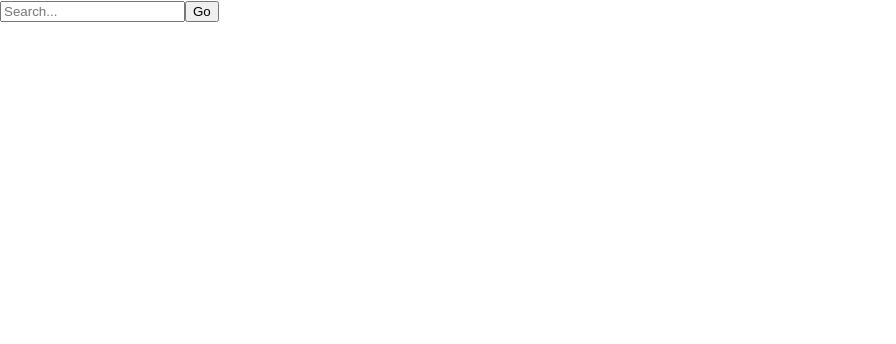
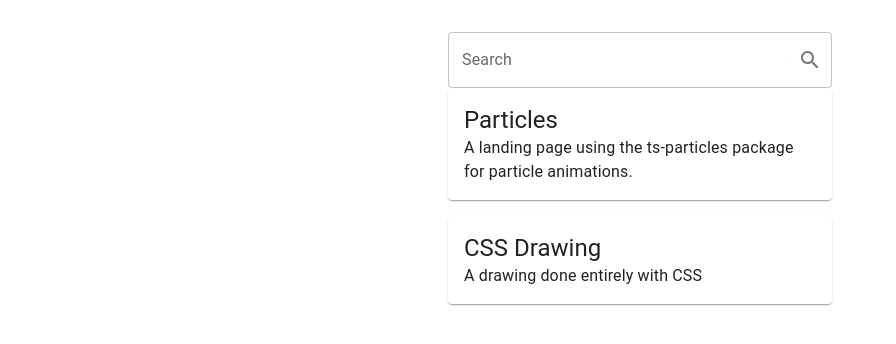
Before and after one commit to dillonreedy/homepage, a React (Create React App) app: page /home in a window 1280 px wide. Shown: the top 344 px of the page, without its empty margins (0-896 px from the left). Built offline with nearby package versions, Linux system fonts and the light colour scheme.

Commit message:
Added search page functionality

```diff
--- a/package.json
+++ b/package.json
@@ -4,6 +4,10 @@
   "private": true,
   "homepage": "http://dillonreedy.github.io/homepage",
   "dependencies": {
+    "@emotion/react": "^11.11.1",
+    "@emotion/styled": "^11.11.0",
+    "@mui/icons-material": "^5.14.7",
+    "@mui/material": "^5.14.7",
     "@testing-library/jest-dom": "^5.17.0",
     "@testing-library/react": "^13.4.0",
     "@testing-library/user-event": "^13.5.0",
--- a/src/AppRouter.tsx
+++ b/src/AppRouter.tsx
@@ -1,5 +1,5 @@
 import { Route, BrowserRouter as Router, Routes } from "react-router-dom"
-import Landing from "./pages/Landing"
+import Particles from "./pages/Particles"
 import Home from "./pages/Home";
 
 
@@ -7,7 +7,7 @@ const AppRouter: React.FC = () => {
     return (
         <Router>
             <Routes>
-                <Route path="/landing" element={<Landing />}/>
+                <Route path="/particles" element={<Particles />}/>
                 <Route path="/home" element={<Home />}/>
                 <Route path="/homepage" element={<Home />}/>
             </Routes>
--- a/src/components/SearchBar.tsx
+++ b/src/components/SearchBar.tsx
@@ -1,32 +1,121 @@
-// SearchBar.tsx
 import React, { useState } from 'react';
 import { useNavigate } from 'react-router-dom';
+import TextField from '@mui/material/TextField';
+import SearchIcon from '@mui/icons-material/Search';
+import InputAdornment from '@mui/material/InputAdornment';
+import IconButton from '@mui/material/IconButton';
+import Divider from '@mui/material/Divider';
+import {
+  Box,
+  Container,
+  Grid,
+  Card,
+  CardContent,
+  CardActionArea,
+  Typography,
+} from '@mui/material';
+
+const PAGE_NAMES = ['particles', 'css-drawing'];
+
+interface PageDescriptionCard {
+  title: string;
+  path: string;
+  description: string;
+}
+
+const PAGE_DESCRIPTIONS = [
+  {
+    title: 'Particles',
+    path: 'particles',
+    description:
+      'A landing page using the ts-particles package for particle animations.',
+  },
+  {
+    title: 'CSS Drawing',
+    path: 'css-drawing',
+    description: 'A drawing done entirely with CSS',
+  },
+];
 
 const SearchBar: React.FC = () => {
   const [query, setQuery] = useState<string>('');
+  const [pageDescriptionCards, setPageDescriptionCards] =
+    useState<PageDescriptionCard[]>(PAGE_DESCRIPTIONS);
   const navigate = useNavigate();
 
   const handleSubmit = (e: React.FormEvent<HTMLFormElement>) => {
     e.preventDefault();
-    if (query.toLowerCase() === 'home') {
-      navigate('/home');
-    } else if (query.toLowerCase() === 'landing') {
-      navigate('/landing');
+    if (PAGE_NAMES.includes(query.toLowerCase())) {
+      navigate(`/${query}`);
+    } else {
+      alert('Page not found');
+    }
+  };
+
+  const handleNavClick = (
+    e: React.MouseEvent<HTMLButtonElement, MouseEvent>,
+  ) => {
+    e.preventDefault();
+    if (PAGE_NAMES.includes(query.toLowerCase())) {
+      navigate(`/${query}`);
     } else {
       alert('Page not found');
     }
   };
 
   return (
-    <form onSubmit={handleSubmit}>
-      <input
-        type="text"
-        placeholder="Search..."
-        value={query}
-        onChange={(e) => setQuery(e.target.value)}
-      />
-      <button type="submit">Go</button>
-    </form>
+    <Container style={{ height: '100vh' }}>
+      <Grid
+        container
+        justifyContent="center"
+        alignItems="flex-start"
+        style={{ height: '100%', paddingTop: '2rem' }}
+      >
+        <Grid item xs={4} />
+        <Grid item xs={4}>
+          <Box
+            component="form"
+            onSubmit={handleSubmit}
+            display="flex"
+            alignItems="center"
+          >
+            <TextField
+              label="Search"
+              variant="outlined"
+              type="text"
+              value={query}
+              fullWidth
+              onChange={(e) => setQuery(e.target.value)}
+              InputProps={{
+                endAdornment: (
+                  <InputAdornment position="end">
+                    <Divider orientation="vertical" flexItem />
+                    <IconButton edge="end" onClick={(e) => handleNavClick(e)}>
+                      <SearchIcon />
+                    </IconButton>
+                  </InputAdornment>
+                ),
+              }}
+            />
+          </Box>
+          {pageDescriptionCards.map((pageDescription, index) => (
+            <Card key={index} sx={{ mb: 2 }}>
+              <CardActionArea
+                onClick={() => navigate(`/${pageDescription.path}`)}
+              >
+                <CardContent>
+                  <Typography variant="h5">{pageDescription.title}</Typography>
+                  <Typography variant="body1" component="div">
+                    {pageDescription.description}
+                  </Typography>
+                </CardContent>
+              </CardActionArea>
+            </Card>
+          ))}
+        </Grid>
+        <Grid item xs={4} />
+      </Grid>
+    </Container>
   );
 };
 
--- a/src/pages/Landing.tsx
+++ b/src/pages/Particles.tsx
@@ -1,10 +1,10 @@
 import { useCallback } from 'react';
 import type { Container, Engine } from 'tsparticles-engine';
-import Particles from 'react-tsparticles';
+import { Particles as ParticlesComponent } from 'react-tsparticles';
 import { loadSlim } from 'tsparticles-slim';
 
 
-const Landing: React.FC = () => {
+const Particles: React.FC = () => {
   const particlesInit = useCallback(async (engine: Engine) => {
     await loadSlim(engine);
   }, []);
@@ -17,7 +17,7 @@ const Landing: React.FC = () => {
   );
   return (
     <div className="container">
-      <Particles
+      <ParticlesComponent
         id="tsparticles"
         init={particlesInit}
         loaded={particlesLoaded}
@@ -96,4 +96,4 @@ const Landing: React.FC = () => {
   );
 }
 
-export default Landing;
+export default Particles;
```
Also changed, not shown: 1 other file (tests, documents, lock files or other folders).
